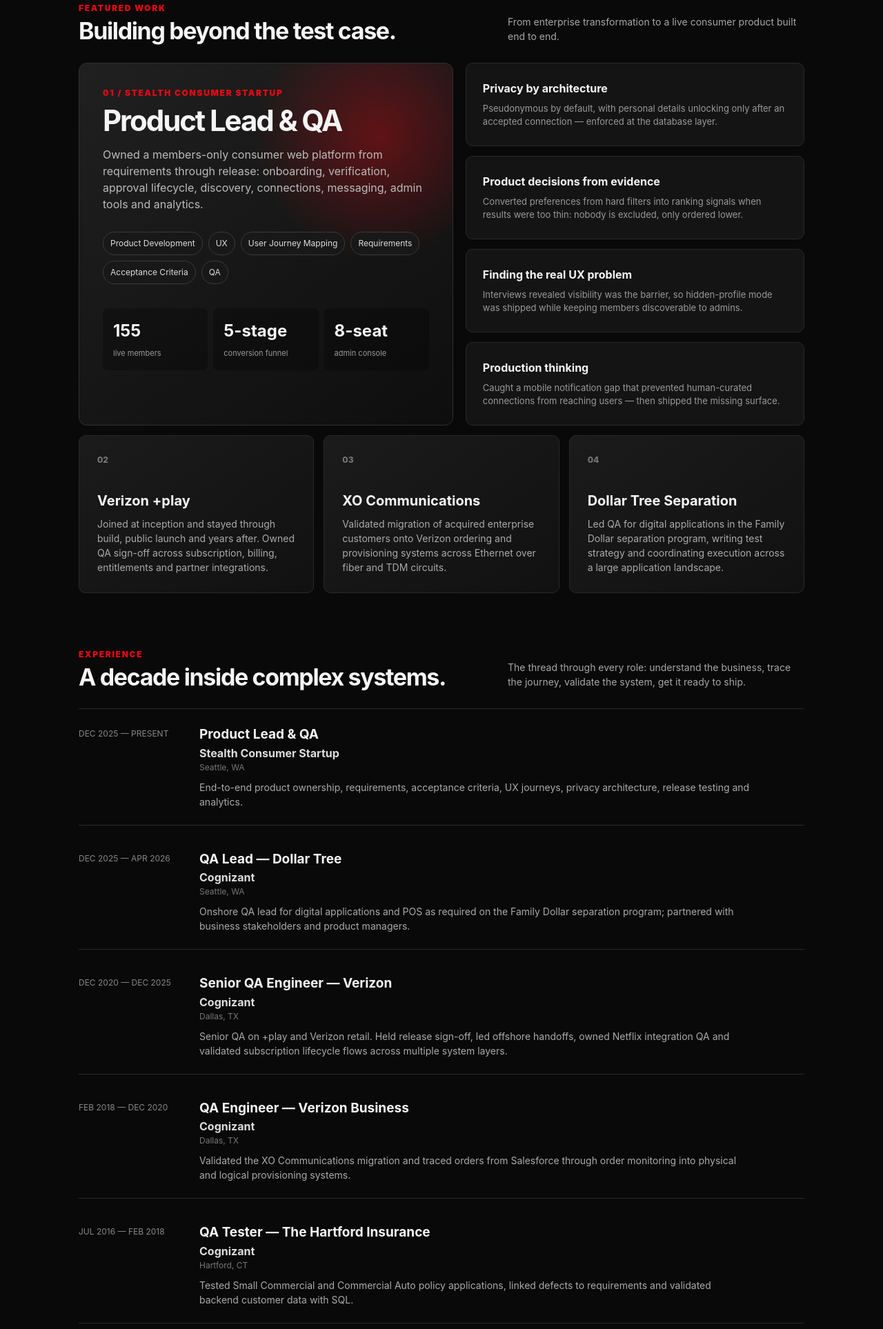
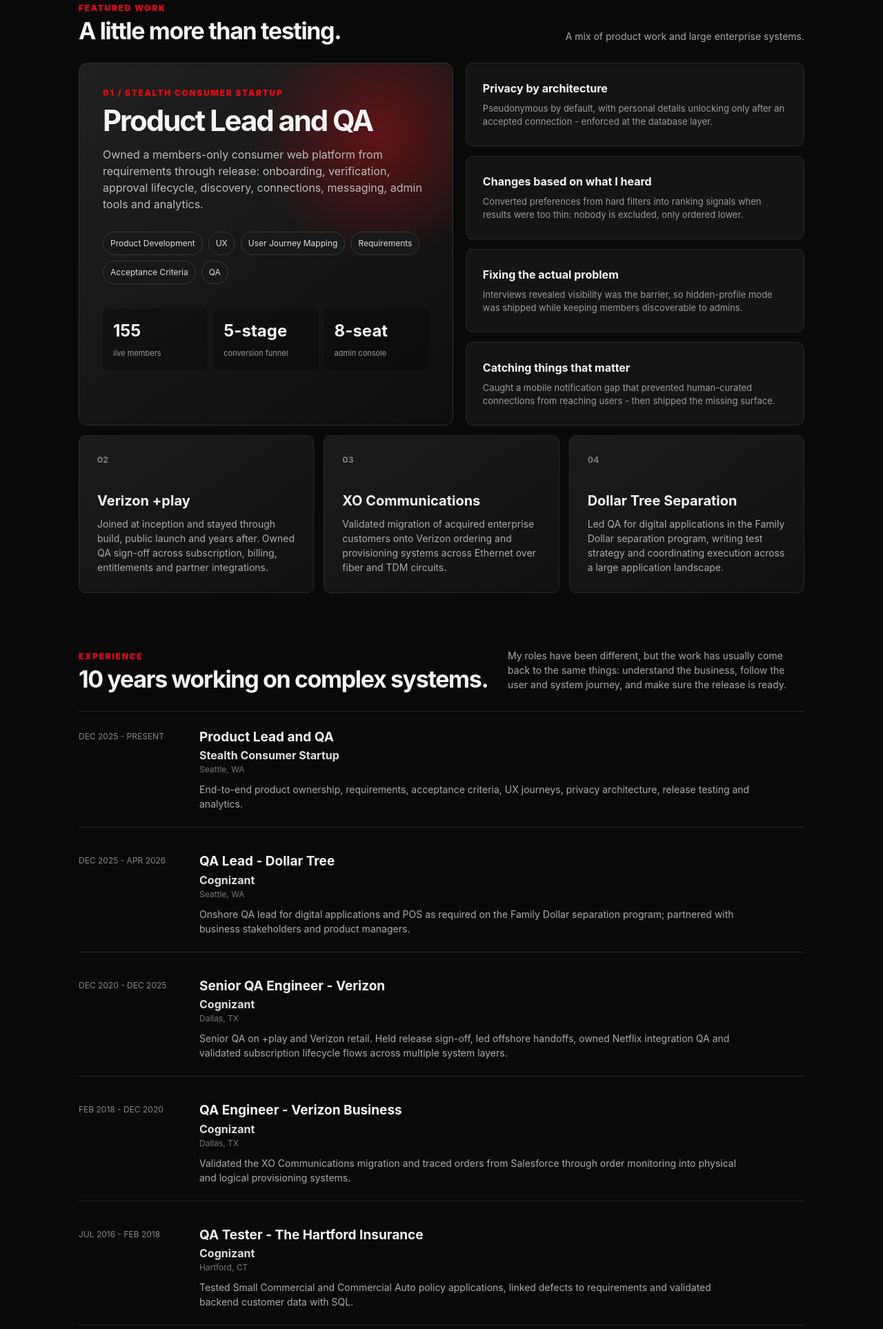
Before and after one commit to ankitakawde-en/personal, a plain HTML site: page profile.html in a window 1280 px wide. Shown: the part 813-2740 px from the top of the page at 69% size. Drawn offline with Linux system fonts and the light colour scheme.

Commit message:
Update profile.html

```diff
--- a/profile.html
+++ b/profile.html
@@ -3,8 +3,8 @@
 <head>
 <meta charset="UTF-8">
 <meta name="viewport" content="width=device-width, initial-scale=1.0">
-<title>Ankita Kawde — Product, Systems & Quality</title>
-<meta name="description" content="Ankita Kawde — QA Lead & Business Systems Analyst with 10 years across insurance, telecom, subscription and retail, building products end to end.">
+<title>Ankita Kawde - Product, Systems & Quality</title>
+<meta name="description" content="Ankita Kawde - QA Lead & Business Systems Analyst with 10 years across insurance, telecom, subscription and retail, building products from start to finish.">
 <style>
 :root{
   --bg:#090909; --surface:#141414; --surface2:#1c1c1c; --text:#f5f5f5;
@@ -156,15 +156,15 @@
 
 <header class="hero">
   <div class="hero-inner">
-    <div class="eyebrow"><span class="dot"></span> Product • Systems • Quality</div>
-    <h1>I work where the <em>business</em> meets the build.</h1>
+    <div class="eyebrow"><span class="dot"></span> Product, Systems & Quality</div>
+    <h1>I like being close to both the business and the product.</h1>
     <p class="hero-copy">
-      I'm Ankita Kawde — a QA Lead & Business Systems Analyst with 10 years across
+      I'm Ankita Kawde - a QA Lead & Business Systems Analyst with 10 years across
       insurance, telecom, subscription and retail. I turn requirements into working,
-      testable experiences and help teams ship with confidence.
+      testable experiences and help teams get it ready to release.
     </p>
     <div class="cta-row">
-      <a class="btn btn-primary" href="#work">Explore my work →</a>
+      <a class="btn btn-primary" href="#work">See what I've worked on →</a>
       <a class="btn btn-dark" href="mailto:ankitakawde@gmail.com">Let's connect</a>
     </div>
   </div>
@@ -173,14 +173,14 @@
 <main>
   <section class="section" id="work">
     <div class="section-head">
-      <div><div class="kicker">Featured work</div><h2>Building beyond the test case.</h2></div>
-      <div class="section-note">From enterprise transformation to a live consumer product built end to end.</div>
+      <div><div class="kicker">Featured work</div><h2>A little more than testing.</h2></div>
+      <div class="section-note">A mix of product work and large enterprise systems.</div>
     </div>
 
     <div class="feature">
       <article class="feature-main">
         <div class="kicker">01 / Stealth Consumer Startup</div>
-        <h3>Product Lead & QA</h3>
+        <h3>Product Lead and QA</h3>
         <p>
           Owned a members-only consumer web platform from requirements through release:
           onboarding, verification, approval lifecycle, discovery, connections,
@@ -198,10 +198,10 @@
         </div>
       </article>
       <div class="feature-side">
-        <div class="mini"><strong>Privacy by architecture</strong><p>Pseudonymous by default, with personal details unlocking only after an accepted connection — enforced at the database layer.</p></div>
-        <div class="mini"><strong>Product decisions from evidence</strong><p>Converted preferences from hard filters into ranking signals when results were too thin: nobody is excluded, only ordered lower.</p></div>
-        <div class="mini"><strong>Finding the real UX problem</strong><p>Interviews revealed visibility was the barrier, so hidden-profile mode was shipped while keeping members discoverable to admins.</p></div>
-        <div class="mini"><strong>Production thinking</strong><p>Caught a mobile notification gap that prevented human-curated connections from reaching users — then shipped the missing surface.</p></div>
+        <div class="mini"><strong>Privacy by architecture</strong><p>Pseudonymous by default, with personal details unlocking only after an accepted connection - enforced at the database layer.</p></div>
+        <div class="mini"><strong>Changes based on what I heard</strong><p>Converted preferences from hard filters into ranking signals when results were too thin: nobody is excluded, only ordered lower.</p></div>
+        <div class="mini"><strong>Fixing the actual problem</strong><p>Interviews revealed visibility was the barrier, so hidden-profile mode was shipped while keeping members discoverable to admins.</p></div>
+        <div class="mini"><strong>Catching things that matter</strong><p>Caught a mobile notification gap that prevented human-curated connections from reaching users - then shipped the missing surface.</p></div>
       </div>
     </div>
 
@@ -214,36 +214,36 @@
 
   <section class="section" id="experience">
     <div class="section-head">
-      <div><div class="kicker">Experience</div><h2>A decade inside complex systems.</h2></div>
-      <div class="section-note">The thread through every role: understand the business, trace the journey, validate the system, get it ready to ship.</div>
+      <div><div class="kicker">Experience</div><h2>10 years working on complex systems.</h2></div>
+      <div class="section-note">My roles have been different, but the work has usually come back to the same things: understand the business, follow the user and system journey, and make sure the release is ready.</div>
     </div>
     <div class="timeline">
       <div class="role">
-        <div class="date">DEC 2025 — PRESENT</div>
-        <div><h3>Product Lead & QA</h3><div class="company">Stealth Consumer Startup</div><div class="location">Seattle, WA</div><p>End-to-end product ownership, requirements, acceptance criteria, UX journeys, privacy architecture, release testing and analytics.</p></div>
+        <div class="date">DEC 2025 - PRESENT</div>
+        <div><h3>Product Lead and QA</h3><div class="company">Stealth Consumer Startup</div><div class="location">Seattle, WA</div><p>End-to-end product ownership, requirements, acceptance criteria, UX journeys, privacy architecture, release testing and analytics.</p></div>
       </div>
       <div class="role">
-        <div class="date">DEC 2025 — APR 2026</div>
-        <div><h3>QA Lead — Dollar Tree</h3><div class="company">Cognizant</div><div class="location">Seattle, WA</div><p>Onshore QA lead for digital applications and POS as required on the Family Dollar separation program; partnered with business stakeholders and product managers.</p></div>
+        <div class="date">DEC 2025 - APR 2026</div>
+        <div><h3>QA Lead - Dollar Tree</h3><div class="company">Cognizant</div><div class="location">Seattle, WA</div><p>Onshore QA lead for digital applications and POS as required on the Family Dollar separation program; partnered with business stakeholders and product managers.</p></div>
       </div>
       <div class="role">
-        <div class="date">DEC 2020 — DEC 2025</div>
-        <div><h3>Senior QA Engineer — Verizon</h3><div class="company">Cognizant</div><div class="location">Dallas, TX</div><p>Senior QA on +play and Verizon retail. Held release sign-off, led offshore handoffs, owned Netflix integration QA and validated subscription lifecycle flows across multiple system layers.</p></div>
+        <div class="date">DEC 2020 - DEC 2025</div>
+        <div><h3>Senior QA Engineer - Verizon</h3><div class="company">Cognizant</div><div class="location">Dallas, TX</div><p>Senior QA on +play and Verizon retail. Held release sign-off, led offshore handoffs, owned Netflix integration QA and validated subscription lifecycle flows across multiple system layers.</p></div>
       </div>
       <div class="role">
-        <div class="date">FEB 2018 — DEC 2020</div>
-        <div><h3>QA Engineer — Verizon Business</h3><div class="company">Cognizant</div><div class="location">Dallas, TX</div><p>Validated the XO Communications migration and traced orders from Salesforce through order monitoring into physical and logical provisioning systems.</p></div>
+        <div class="date">FEB 2018 - DEC 2020</div>
+        <div><h3>QA Engineer - Verizon Business</h3><div class="company">Cognizant</div><div class="location">Dallas, TX</div><p>Validated the XO Communications migration and traced orders from Salesforce through order monitoring into physical and logical provisioning systems.</p></div>
       </div>
       <div class="role">
-        <div class="date">JUL 2016 — FEB 2018</div>
-        <div><h3>QA Tester — The Hartford Insurance</h3><div class="company">Cognizant</div><div class="location">Hartford, CT</div><p>Tested Small Commercial and Commercial Auto policy applications, linked defects to requirements and validated backend customer data with SQL.</p></div>
+        <div class="date">JUL 2016 - FEB 2018</div>
+        <div><h3>QA Tester - The Hartford Insurance</h3><div class="company">Cognizant</div><div class="location">Hartford, CT</div><p>Tested Small Commercial and Commercial Auto policy applications, linked defects to requirements and validated backend customer data with SQL.</p></div>
       </div>
     </div>
   </section>
 
   <section class="section" id="skills">
     <div class="section-head">
-      <div><div class="kicker">Capabilities</div><h2>What I bring to a team.</h2></div>
+      <div><div class="kicker">Capabilities</div><h2>Things I work with.</h2></div>
     </div>
     <div class="skill-grid">
       <span class="skill">Product Development</span><span class="skill">Business Analysis</span>
@@ -259,12 +259,12 @@
 
   <section class="section">
     <div class="section-head">
-      <div><div class="kicker">About</div><h2>The short version.</h2></div>
+      <div><div class="kicker">About</div><h2>About me.</h2></div>
     </div>
     <div class="about">
       <div class="about-box">
         <p>
-          I've spent ten years in QA inside large enterprise programmes — insurance
+          I've spent ten years in QA inside large enterprise programmes - insurance
           policy systems, telecom ordering and provisioning, subscription billing and
           entitlements, and retail e-commerce.
         </p>
@@ -276,12 +276,12 @@
       </div>
       <div class="about-box">
         <p>
-          I test below the screen, not just on it — the UI, API calls, direct requests
+          I test below the screen, not just on it - the UI, API calls, direct requests
           in Postman and back-end logs. That helps distinguish a real defect from an
           environment problem.
         </p>
         <p>
-          I've earned ISTQB, CSM and CSPO certifications, and hold a Master's degree
+          I have ISTQB, CSM and CSPO certifications, and a Master's degree
           in Computer Science from The University of Texas at Dallas.
         </p>
       </div>
@@ -290,8 +290,8 @@
 
   <section class="contact" id="contact">
     <div>
-      <h2>Let's build something that works.</h2>
-      <p>Greater Seattle Area · Product · Business Systems · Quality</p>
+      <h2>Want to talk?</h2>
+      <p>Greater Seattle Area · Product · Business Systems · QA</p>
     </div>
     <a class="btn" href="mailto:ankitakawde@gmail.com">ankitakawde@gmail.com ↗</a>
   </section>
```
